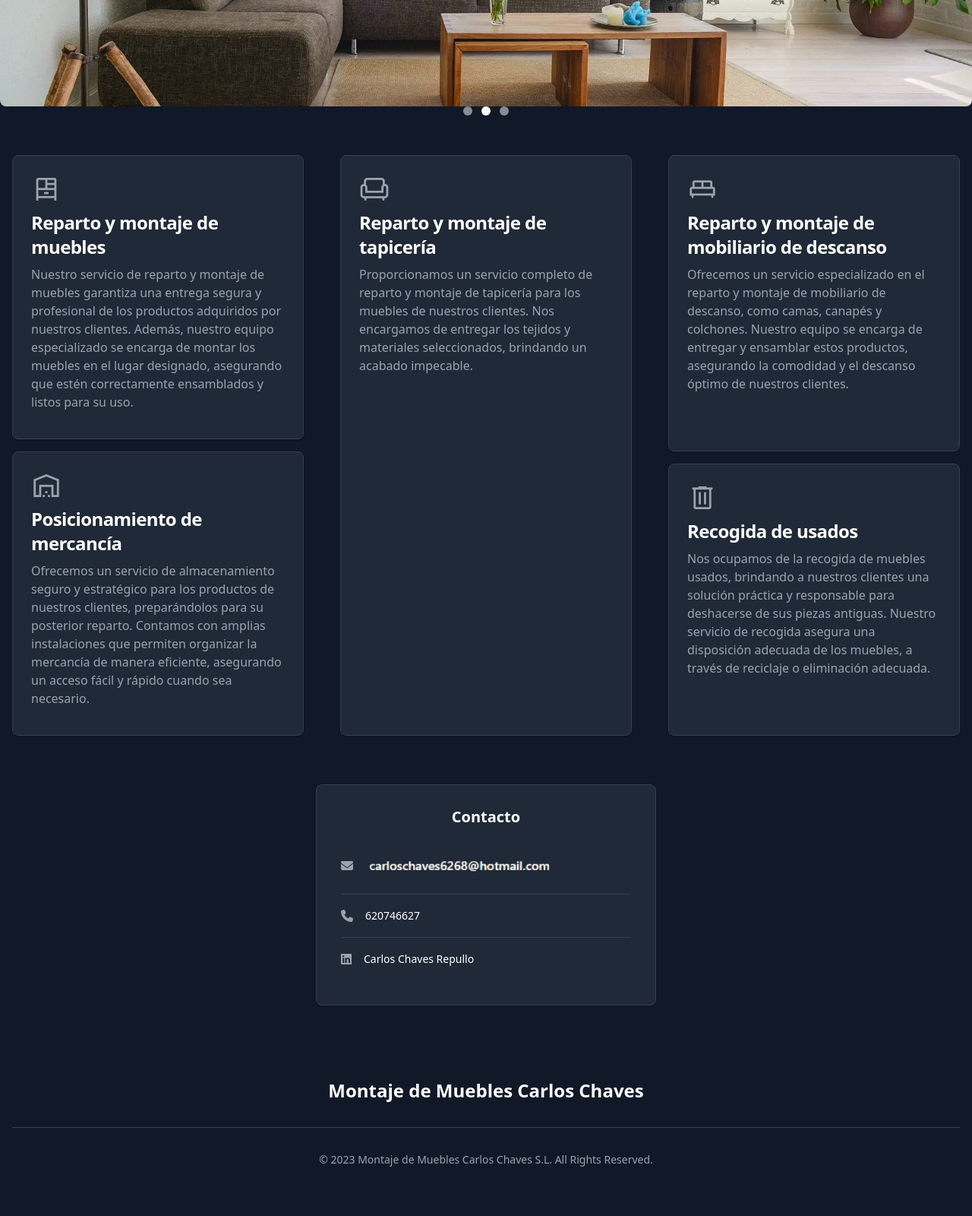
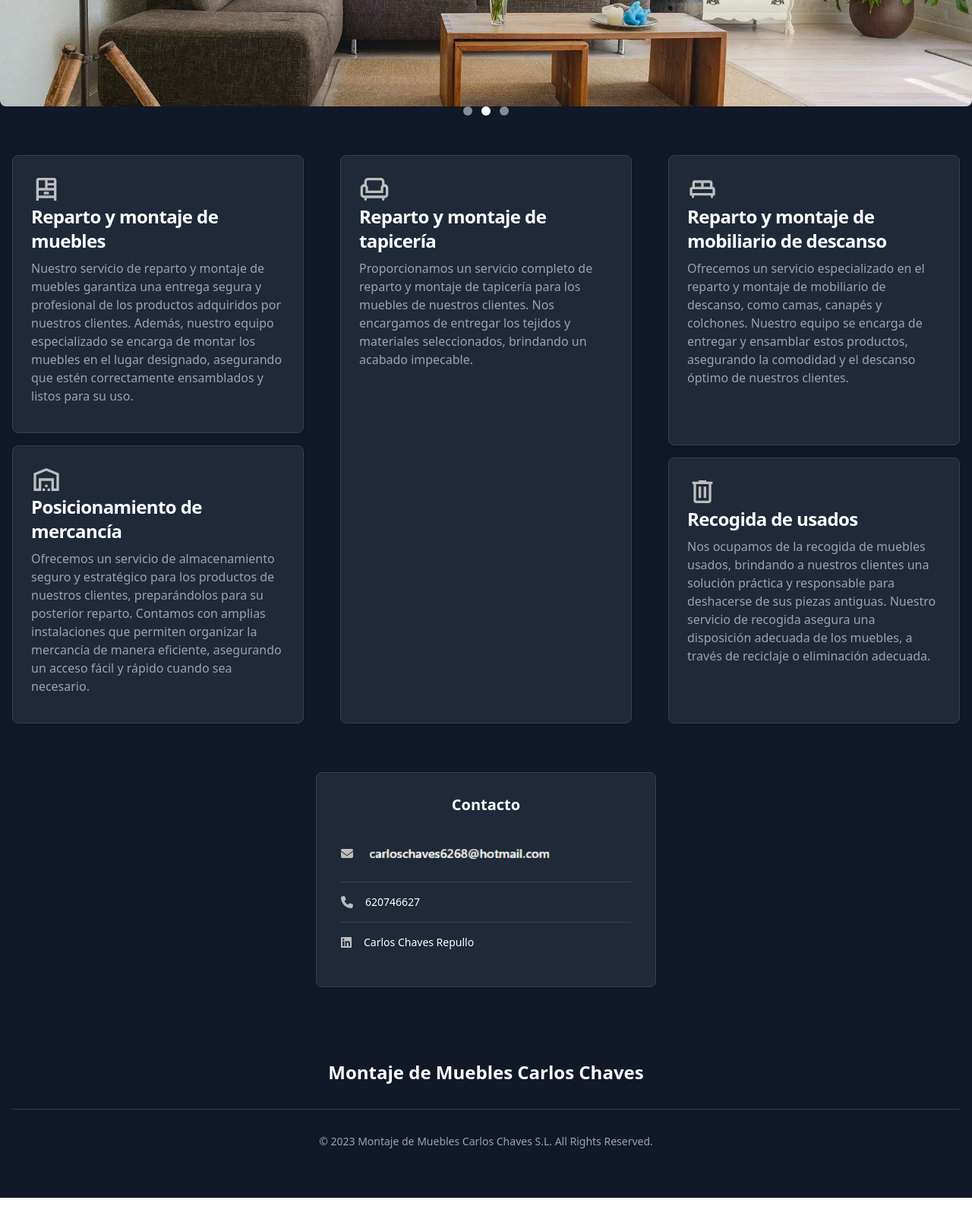
Before and after one commit to carloschaves12/MontajeDeMueblesCarlosChaves, an Astro site: page / in a window 1280 px wide. Shown: the part 1056-2656 px from the top of the page at 76% size. After the commit the page ends 2632 px from the top, so only its background shows below. Built offline with nearby package versions, Linux system fonts and the light colour scheme; Astro itself is replaced by a stand-in of ours.

Commit message:
cambios iconos

```diff
--- a/src/pages/index.astro
+++ b/src/pages/index.astro
@@ -12,8 +12,6 @@ import imagen3slider from "../../public/images/slider3Desktop.webp";
     <meta charset="UTF-8" />
     <meta name="viewport" content="width=device-width, initial-scale=1.0" />
     <meta name="description" content="Ofrecemos servicios de montaje de muebles, tapicería y mobiliario de descanso profesionales y de alta calidad para hogares y negocios ademas de posdicionamiento de mercancía. Contáctanos para obtener el mejor servicio de montaje en Córdoba, Sevilla y Huelva."/>
-    <script src="https://kit.fontawesome.com/af12a3c80b.js"></script>
-    <link rel="stylesheet" href="https://fonts.googleapis.com/css2?family=Material+Symbols+Outlined:opsz,wght,FILL,GRAD@48,400,0,0"/>
     <title>Montaje de Muebles Carlos Chaves S.L.</title>
   </head>
   <body>
@@ -25,7 +23,7 @@ import imagen3slider from "../../public/images/slider3Desktop.webp";
         <button
           data-collapse-toggle="navbar-default" type="button" class="inline-flex items-center p-2 ml-3 text-sm rounded-lg md:hidden focus:outline-none focus:ring-2 text-gray-400 hover:bg-gray-700 focus:ring-gray-600" aria-controls="navbar-default" aria-expanded="false">
           <span class="sr-only">Open main menu</span>
-          <svg  class="w-6 h-6" aria-hidden="true" fill="currentColor" viewBox="0 0 20 20" xmlns="http://www.w3.org/2000/svg">
+          <svg  class="w-6 h-6" aria-hidden="true" fill="currentColor" viewBox="0 0 20 20">
             <path fill-rule="evenodd" d="M3 5a1 1 0 011-1h12a1 1 0 110 2H4a1 1 0 01-1-1zM3 10a1 1 0 011-1h12a1 1 0 110 2H4a1 1 0 01-1-1zM3 15a1 1 0 011-1h12a1 1 0 110 2H4a1 1 0 01-1-1z" clip-rule="evenodd"></path></svg>
         </button>
         <div class="hidden w-full md:block md:w-auto" id="navbar-default">
@@ -104,14 +102,10 @@ import imagen3slider from "../../public/images/slider3Desktop.webp";
         <div id="cards" class="bg-gray-900 border-gray-200 grid grid-cols-1 md:grid-cols-3 gap-4">
           <div class="grid gap-4">
             <div class="max-w-sm p-6 border rounded-lg shadow bg-gray-800 border-gray-700">
-              <span class="material-symbols-outlined w-10 h-10 mb-2 text-gray-400">
-                dresser
-              </span>
-              <a href="#">
+              <Image src="../images/dresser.svg" alt="dresser" width="40" height="20" />
                 <h5 class="mb-2 text-2xl font-semibold tracking-tight text-white">
                   Reparto y montaje de muebles
                 </h5>
-              </a>
               <p class="mb-3 font-normal text-gray-400">
                 Nuestro servicio de reparto y montaje de muebles garantiza una
                 entrega segura y profesional de los productos adquiridos por
@@ -121,14 +115,10 @@ import imagen3slider from "../../public/images/slider3Desktop.webp";
               </p>
             </div>
             <div class="max-w-sm p-6 border rounded-lg shadow bg-gray-800 border-gray-700">
-              <span class="material-symbols-outlined w-10 h-10 mb-2 text-gray-400">
-                warehouse
-              </span>
-              <a href="#">
-                <h5 class="mb-2 text-2xl font-semibold tracking-tight text-white">
+              <Image src="../images/warehouse.svg" alt="warehouse" width="40" height="20" />
+              <h5 class="mb-2 text-2xl font-semibold tracking-tight text-white">
                   Posicionamiento de mercancía
                 </h5>
-              </a>
               <p class="mb-3 font-normal text-gray-400">
                 Ofrecemos un servicio de almacenamiento seguro y estratégico
                 para los productos de nuestros clientes, preparándolos para su
@@ -140,14 +130,10 @@ import imagen3slider from "../../public/images/slider3Desktop.webp";
           </div>
           <div class="grid gap-4">
             <div class="max-w-sm p-6 border rounded-lg shadow bg-gray-800 border-gray-700">
-              <span class="material-symbols-outlined w-10 h-10 mb-2 text-gray-400">
-                chair
-              </span>
-              <a href="#">
+              <Image src="../images/chair.svg" alt="chair" width="40" height="20" />
                 <h5 class="mb-2 text-2xl font-semibold tracking-tight text-white">
                   Reparto y montaje de tapicería
                 </h5>
-              </a>
               <p class="mb-3 font-normal text-gray-400">
                 Proporcionamos un servicio completo de reparto y montaje de
                 tapicería para los muebles de nuestros clientes. Nos encargamos
@@ -158,14 +144,10 @@ import imagen3slider from "../../public/images/slider3Desktop.webp";
           </div>
           <div class="grid gap-4">
             <div class="max-w-sm p-6 border rounded-lg shadow bg-gray-800 border-gray-700">
-              <span class="material-symbols-outlined w-10 h-10 mb-2 text-gray-400">
-                king_bed
-              </span>
-              <a href="#">
+              <Image src="../images/king_bed.svg" alt="king_bed" width="40" height="20" />
                 <h5 class="mb-2 text-2xl font-semibold tracking-tight text-white">
                   Reparto y montaje de mobiliario de descanso
                 </h5>
-              </a>
               <p class="mb-3 font-normal text-gray-400">
                 Ofrecemos un servicio especializado en el reparto y montaje de
                 mobiliario de descanso, como camas, canapés y colchones. Nuestro
@@ -175,13 +157,10 @@ import imagen3slider from "../../public/images/slider3Desktop.webp";
               </p>
             </div>
             <div class="max-w-sm p-6 border rounded-lg shadow bg-gray-800 border-gray-700">
-              <span class="material-symbols-outlined w-10 h-10 mb-2 text-gray-400">
-                delete</span>
-              <a href="#">
+              <Image src="../images/delete.svg" alt="trash" width="40" height="20" />
                 <h5 class="mb-2 text-2xl font-semibold tracking-tight text-white">
                   Recogida de usados
                 </h5>
-              </a>
               <p class="mb-3 font-normal text-gray-400">
                 Nos ocupamos de la recogida de muebles usados, brindando a
                 nuestros clientes una solución práctica y responsable para
@@ -194,9 +173,7 @@ import imagen3slider from "../../public/images/slider3Desktop.webp";
         </div>
       </section>
       <section id="contact" class="bg-gray-900 border-gray-200 flex flex-col space-y-4 sm:flex-row sm:justify-center sm:space-y-0 sm:space-x-4">
-        <div
-          class="w-full max-w-md p-4 border rounded-lg shadow sm:p-8 bg-gray-800 border-gray-700"
-        >
+        <div class="w-full max-w-md p-4 border rounded-lg shadow sm:p-8 bg-gray-800 border-gray-700">
           <div class="flex items-center justify-center mb-4">
             <h5 class="text-xl font-bold leading-none text-white">Contacto</h5>
           </div>
@@ -205,7 +182,7 @@ import imagen3slider from "../../public/images/slider3Desktop.webp";
               <li class="py-3 sm:py-4">
                 <div class="flex items-center space-x-4">
                   <div class="flex-shrink-0">
-                    <i class="fa-solid fa-envelope text-gray-400"></i>
+                    <svg height="1em" viewBox="0 0 512 512"><path fill="#BDBDBD" d="M48 64C21.5 64 0 85.5 0 112c0 15.1 7.1 29.3 19.2 38.4L236.8 313.6c11.4 8.5 27 8.5 38.4 0L492.8 150.4c12.1-9.1 19.2-23.3 19.2-38.4c0-26.5-21.5-48-48-48H48zM0 176V384c0 35.3 28.7 64 64 64H448c35.3 0 64-28.7 64-64V176L294.4 339.2c-22.8 17.1-54 17.1-76.8 0L0 176z"/></svg>
                   </div>
                   <div class="flex-1 min-w-0">
                     <p class="text-sm font-medium truncate text-white">
@@ -217,7 +194,7 @@ import imagen3slider from "../../public/images/slider3Desktop.webp";
               <li class="py-3 sm:py-4">
                 <div class="flex items-center space-x-4">
                   <div class="flex-shrink-0">
-                    <i class="fa-solid fa-phone text-gray-400"></i>
+                    <svg height="1em" viewBox="0 0 512 512"> <path fill="#BDBDBD" d="M164.9 24.6c-7.7-18.6-28-28.5-47.4-23.2l-88 24C12.1 30.2 0 46 0 64C0 311.4 200.6 512 448 512c18 0 33.8-12.1 38.6-29.5l24-88c5.3-19.4-4.6-39.7-23.2-47.4l-96-40c-16.3-6.8-35.2-2.1-46.3 11.6L304.7 368C234.3 334.7 177.3 277.7 144 207.3L193.3 167c13.7-11.2 18.4-30 11.6-46.3l-40-96z"/></svg>
                   </div>
                   <div class="flex-1 min-w-0">
                     <p class="text-sm font-medium truncate text-white">
@@ -229,13 +206,10 @@ import imagen3slider from "../../public/images/slider3Desktop.webp";
               <li class="py-3 sm:py-4">
                 <div class="flex items-center space-x-4">
                   <div class="flex-shrink-0">
-                    <i class="fa-brands fa-linkedin text-gray-400"></i>
-                  </div>
+                    <svg height="1em" viewBox="0 0 448 512"><path fill="#BDBDBD" d="M416 32H31.9C14.3 32 0 46.5 0 64.3v383.4C0 465.5 14.3 480 31.9 480H416c17.6 0 32-14.5 32-32.3V64.3c0-17.8-14.4-32.3-32-32.3zM135.4 416H69V202.2h66.5V416zm-33.2-243c-21.3 0-38.5-17.3-38.5-38.5S80.9 96 102.2 96c21.2 0 38.5 17.3 38.5 38.5 0 21.3-17.2 38.5-38.5 38.5zm282.1 243h-66.4V312c0-24.8-.5-56.7-34.5-56.7-34.6 0-39.9 27-39.9 54.9V416h-66.4V202.2h63.7v29.2h.9c8.9-16.8 30.6-34.5 62.9-34.5 67.2 0 79.7 44.3 79.7 101.9V416z"/></svg>                  </div>
                   <div class="flex-1 min-w-0">
                     <p class="text-sm font-medium truncate text-white">
-                      <a
-                        href="https://www.linkedin.com/in/carlos-ch%C3%A1vez-repullo-a9885566/"
-                      >
+                      <a href="https://www.linkedin.com/in/carlos-ch%C3%A1vez-repullo-a9885566/">
                         Carlos Chaves Repullo
                       </a>
                     </p>
@@ -250,22 +224,10 @@ import imagen3slider from "../../public/images/slider3Desktop.webp";
     <footer class="shadow bg-gray-900">
       <div class="w-full max-w-screen-xl mx-auto p-4 md:py-8">
         <div class="sm:flex sm:items-center sm:justify-center">
-          <a
-            href="https://flowbite.com/"
-            class="flex items-center mb-4 sm:mb-0"
-          >
-            <span
-              class="self-center text-2xl font-semibold whitespace-nowrap dark:text-white"
-              >Montaje de Muebles Carlos Chaves</span
-            >
-          </a>
+            <span class="self-center text-2xl font-semibold whitespace-nowrap dark:text-white">Montaje de Muebles Carlos Chaves</span>
         </div>
         <hr class="my-6 sm:mx-auto border-gray-700 lg:my-8" />
-        <span class="block text-sm sm:text-center text-gray-400"
-          >© 2023 <a href="https://flowbite.com/" class="hover:underline"
-            >Montaje de Muebles Carlos Chaves S.L.</a
-          > All Rights Reserved.</span
-        >
+        <span class="block text-sm sm:text-center text-gray-400">© 2023 Montaje de Muebles Carlos Chaves S.L. All Rights Reserved.</span>
       </div>
     </footer>
     <script
```
Also changed, not shown: public/images/chair.svg (added), public/images/delete.svg (added), public/images/dresser.svg (added), public/images/king_bed.svg (added), public/images/logo2.jpg (deleted), public/images/warehouse.svg (added), 1 other file.
